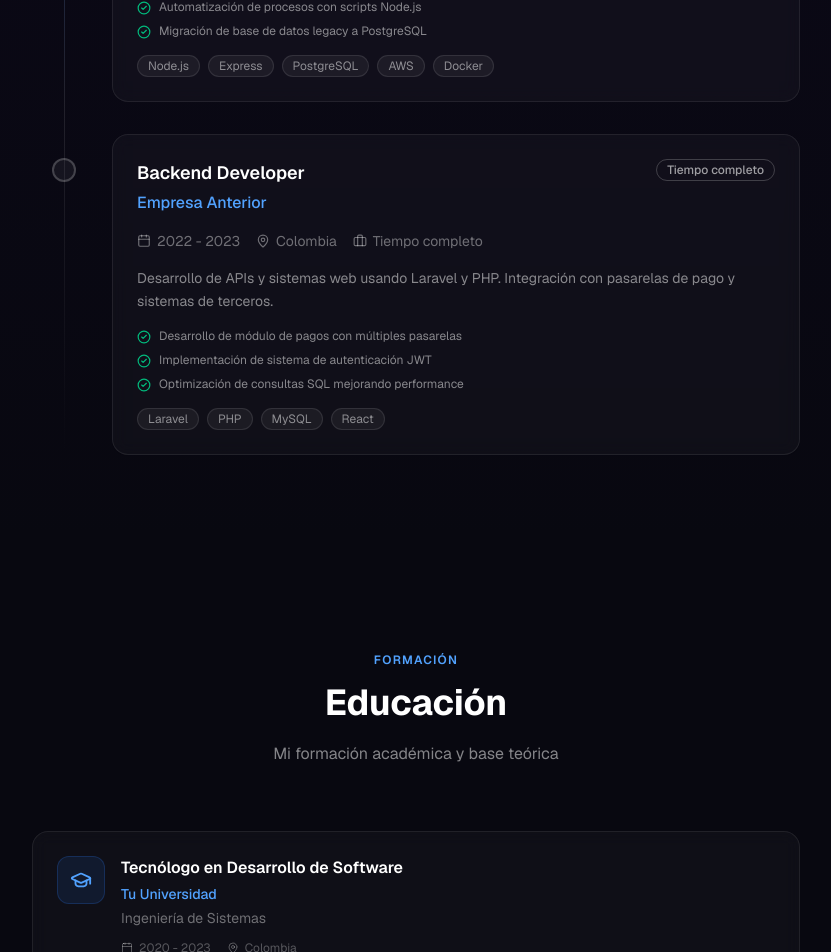
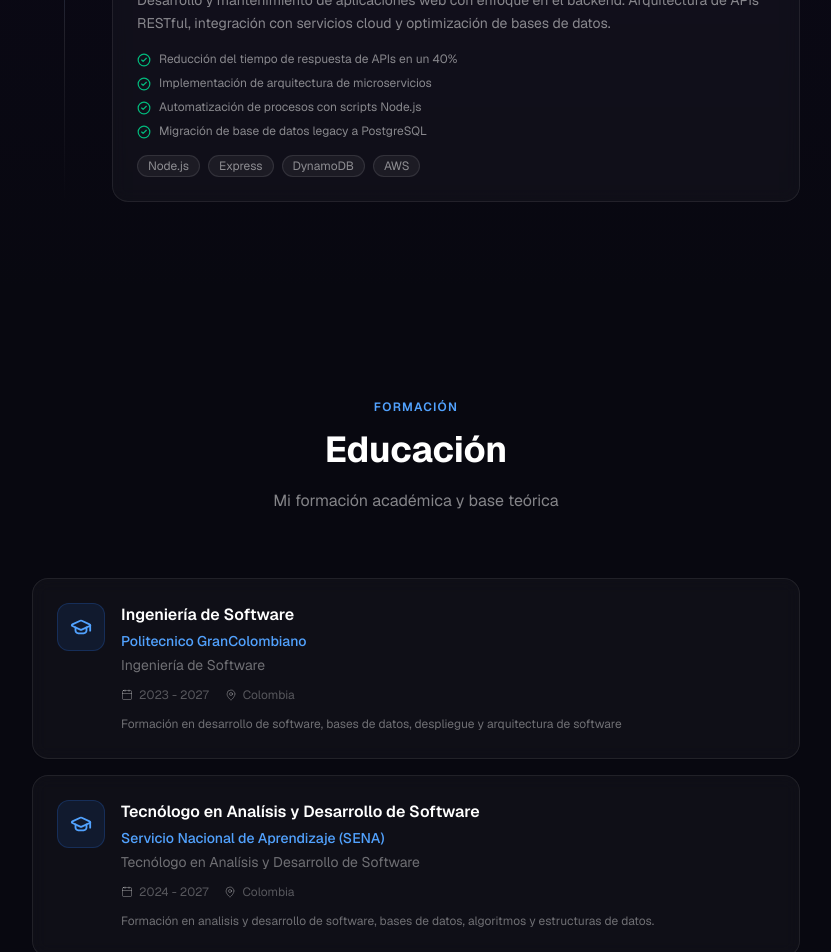
Before and after one commit to JhanpolPb/Portafolio, a Next.js app in the folder Portafolio/portfolio-app/: page / in a window 1280 px wide. Shown: the part 3080-4032 px from the top of the page, without its empty margins (224-1055 px from the left). Built offline with nearby package versions, Linux system fonts and the light colour scheme; no server answers.

Commit message:
new data

```diff
--- a/Portafolio/portfolio-app/src/data/portfolio.ts
+++ b/Portafolio/portfolio-app/src/data/portfolio.ts
@@ -17,9 +17,9 @@ export const portfolioData: PortfolioData = {
     longDescription:
       "Soy desarrollador Full Stack con enfoque Backend. Capacitado construir APIs escalables, desarrollar aplicaciones web modernas y trabajar con tecnologías Cloud. Tengo experiencia en Node.js, Laravel, .NET, React, bases de datos SQL y AWS. Siempre busco resolver problemas complejos con soluciones simples, eficientes y bien documentadas. Me mantengo en constante aprendizaje para estar al día con las últimas tendencias del desarrollo de software.",
     location: "Colombia",
-    email: "tu.correo@email.com",
-    phone: "+57 000 000 0000",
-    whatsapp: "+57 000 000 0000",
+    email: "jhanpolparra@gmail.com",
+    phone: "+57 320 470 7210",
+    whatsapp: "+57 320 470 7210",
     website: "https://jhanpolparra.dev",
     avatar: "/images/avatar.jpg",
     cvUrl: "/cv/HV_Jhanpol_Parra_ADSO.pdf",
@@ -42,7 +42,7 @@ export const portfolioData: PortfolioData = {
     },
     {
       name: "Email",
-      url: "jhanpolparra@gmail.com",
+      url: "mail to: jhanpolparra@gmail.com",
       icon: "mail",
     },
     {
@@ -58,7 +58,6 @@ export const portfolioData: PortfolioData = {
     { name: "Node.js", icon: "nodejs", category: "backend", color: "#339933" },
     { name: "Express", icon: "express", category: "backend", color: "#000000" },
     { name: "Laravel", icon: "laravel", category: "backend", color: "#FF2D20" },
-    { name: "PHP", icon: "php", category: "backend", color: "#777BB4" },
     { name: ".NET", icon: "dotnet", category: "backend", color: "#512BD4" },
     // Frontend
     { name: "React", icon: "react", category: "frontend", color: "#61DAFB" },
@@ -95,21 +94,31 @@ export const portfolioData: PortfolioData = {
       category: "database",
       color: "#CC2927",
     },
+
+     {
+      name: "DynamoDB",
+      icon: "dynamodb",
+      category: "database",
+      color: "#00f4abff",
+    },
+
     // Cloud
     { name: "AWS", icon: "aws", category: "cloud", color: "#FF9900" },
     { name: "Docker", icon: "docker", category: "cloud", color: "#2496ED" },
+    { name : "cloud", icon: "cloud", category: "cloud", color: "#27ed24ff"},
     // Tools
     { name: "Git", icon: "git", category: "tools", color: "#F05032" },
     { name: "GitHub", icon: "github", category: "tools", color: "#181717" },
+    { name: "Postman", icon: "postman", category: "tools", color: "#ff7700ff"}
   ],
 
   // ── EXPERIENCIA ───────────────────────────────────────────
   experience: [
     {
       id: "exp-1",
-      company: "Tu Empresa Actual", // ← Cambia esto
+      company: "Nua Technology", // ← Cambia esto
       role: "Full Stack Developer",
-      period: "2023 - Presente",
+      period: "2026 - Presente",
       location: "Colombia (Remoto)",
       type: "full-time",
       description:
@@ -120,25 +129,8 @@ export const portfolioData: PortfolioData = {
         "Automatización de procesos con scripts Node.js",
         "Migración de base de datos legacy a PostgreSQL",
       ],
-      technologies: ["Node.js", "Express", "PostgreSQL", "AWS", "Docker"],
+      technologies: ["Node.js", "Express", "DynamoDB", "AWS"],
       current: true,
-    },
-    {
-      id: "exp-2",
-      company: "Empresa Anterior", // ← Cambia esto
-      role: "Backend Developer",
-      period: "2022 - 2023",
-      location: "Colombia",
-      type: "full-time",
-      description:
-        "Desarrollo de APIs y sistemas web usando Laravel y PHP. Integración con pasarelas de pago y sistemas de terceros.",
-      achievements: [
-        "Desarrollo de módulo de pagos con múltiples pasarelas",
-        "Implementación de sistema de autenticación JWT",
-        "Optimización de consultas SQL mejorando performance",
-      ],
-      technologies: ["Laravel", "PHP", "MySQL", "React"],
-      current: false,
     },
   ],
 
@@ -146,13 +138,24 @@ export const portfolioData: PortfolioData = {
   education: [
     {
       id: "edu-1",
-      institution: "Tu Universidad", // ← Cambia esto
-      degree: "Tecnólogo en Desarrollo de Software",
-      field: "Ingeniería de Sistemas",
-      period: "2020 - 2023",
+      institution: "Politecnico GranColombiano",
+      degree: "Ingeniería de Software",
+      field: "Ingeniería de Software",
+      period: "2023 - 2027",
       location: "Colombia",
       description:
-        "Formación en desarrollo de software, bases de datos, algoritmos y estructuras de datos.",
+        "Formación en desarrollo de software, bases de datos, despliegue y arquitectura de software",
+    },
+
+    {
+      id: "edu-2",
+      institution: "Servicio Nacional de Aprendizaje (SENA)",
+      degree: "Tecnólogo en Analísis y Desarrollo de Software",
+      field: "Tecnólogo en Analísis y Desarrollo de Software",
+      period: "2024 - 2027",
+      location: "Colombia",
+      description:
+        "Formación en analisis y desarrollo de software, bases de datos, algoritmos y estructuras de datos.",
     },
   ],
 
@@ -348,6 +351,6 @@ export const portfolioData: PortfolioData = {
   // ── GITHUB ────────────────────────────────────────────────
   github: {
     username: "JhanpolPb",
-    pinnedRepos: [], // Se obtienen automáticamente de la API
+    pinnedRepos: [],
   },
 };
```
